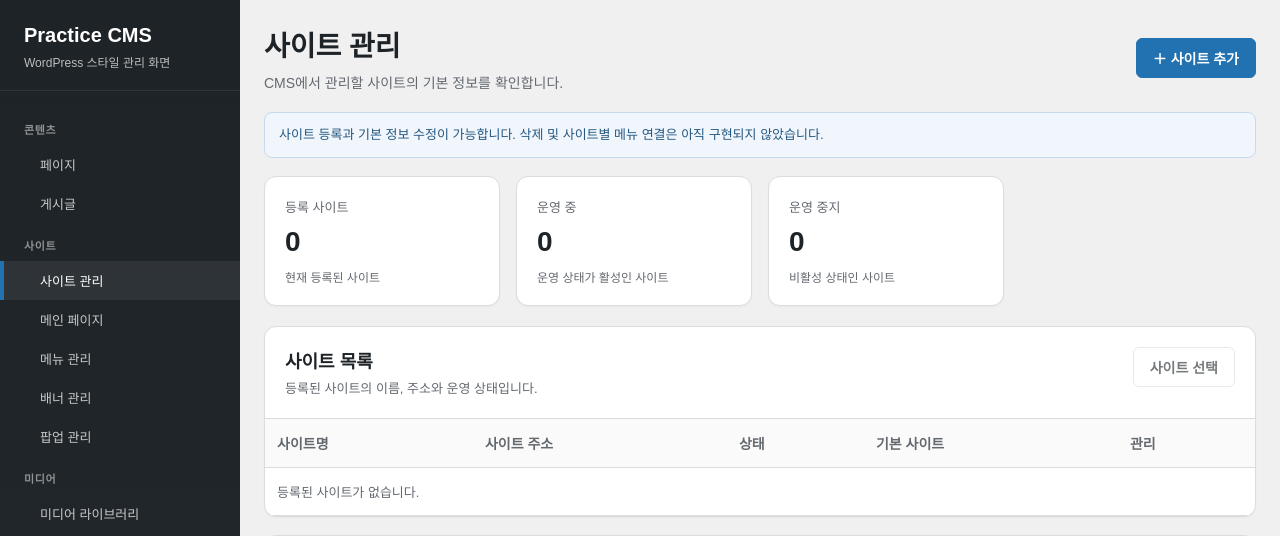
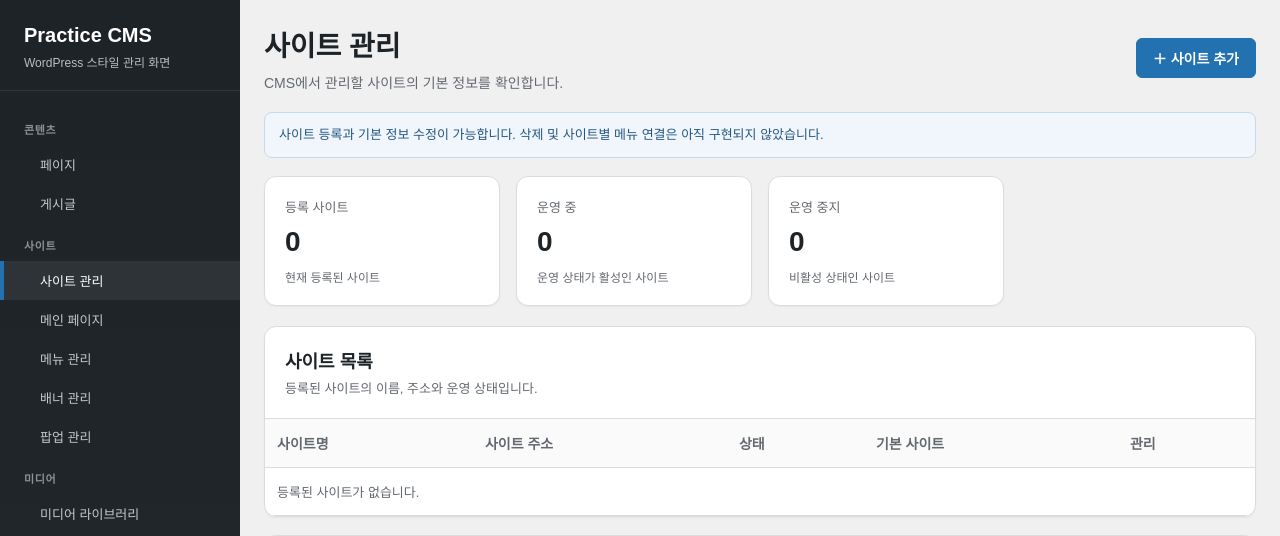
Before and after one commit to HJH1122/jspPractice, a Java web app: page /site/management in a window 1280 px wide. Shown: the top 536 px of the page. Run offline with Spring Boot 4, a stand-in JSP engine, Linux system fonts and the light colour scheme; the visitor is signed in with stand-in values (Sample User, id 1); data that the repository does not hold is empty; some of the project's set-up classes (security, data sources, template engines, error pages and the like) are left out, and stand-ins take their place.

Commit message:
사이트 관리 사이트 선택 버튼 삭제

```diff
--- a/practice/src/main/webapp/WEB-INF/views/site-management.jsp
+++ b/practice/src/main/webapp/WEB-INF/views/site-management.jsp
@@ -296,7 +296,6 @@
                     <h3 class="section-title" id="site-list-title">사이트 목록</h3>
                     <p class="section-desc">등록된 사이트의 이름, 주소와 운영 상태입니다.</p>
                 </div>
-                <button class="button" type="button" disabled>사이트 선택</button>
             </div>
             <div class="table-wrap">
                 <table class="table">
```
